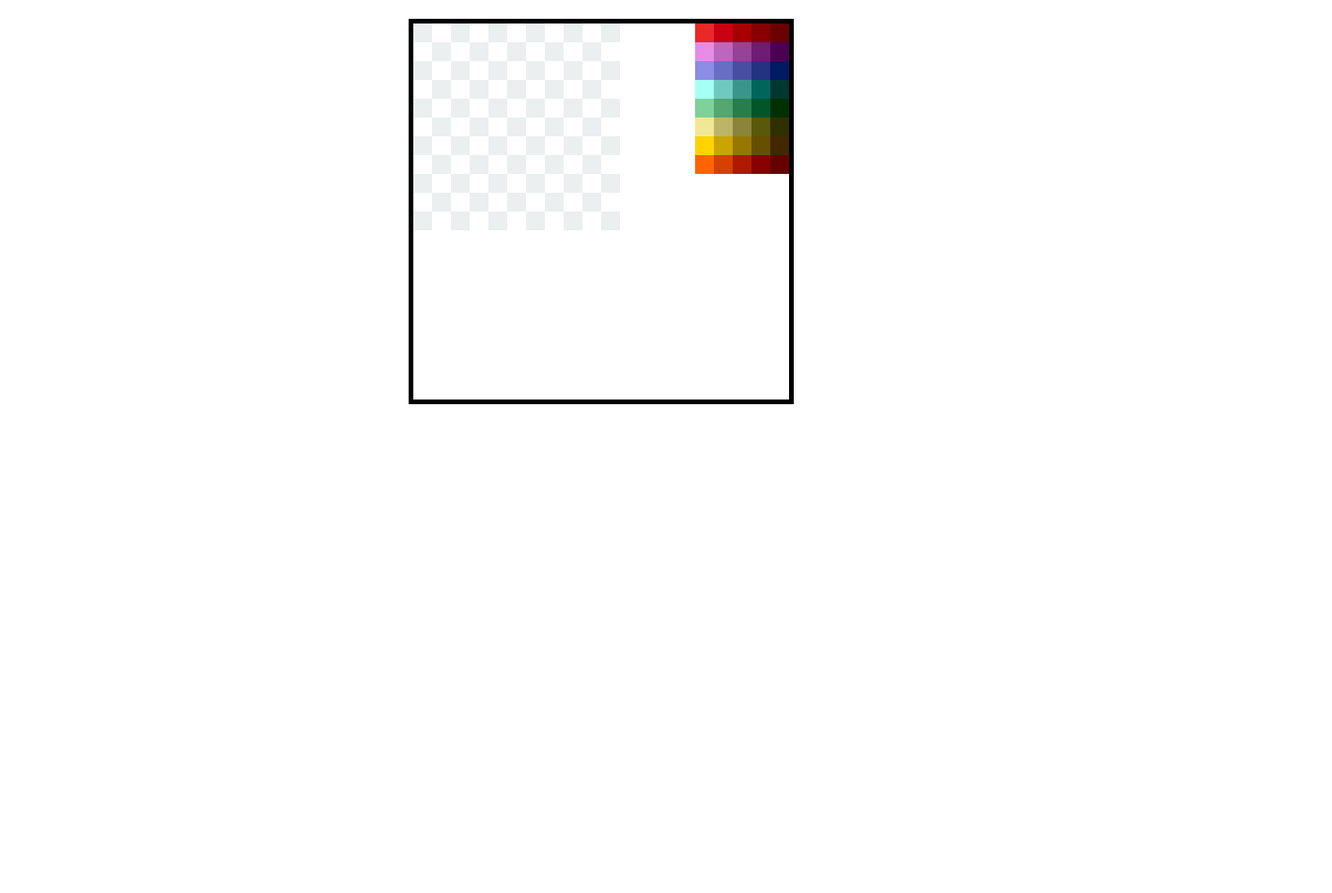
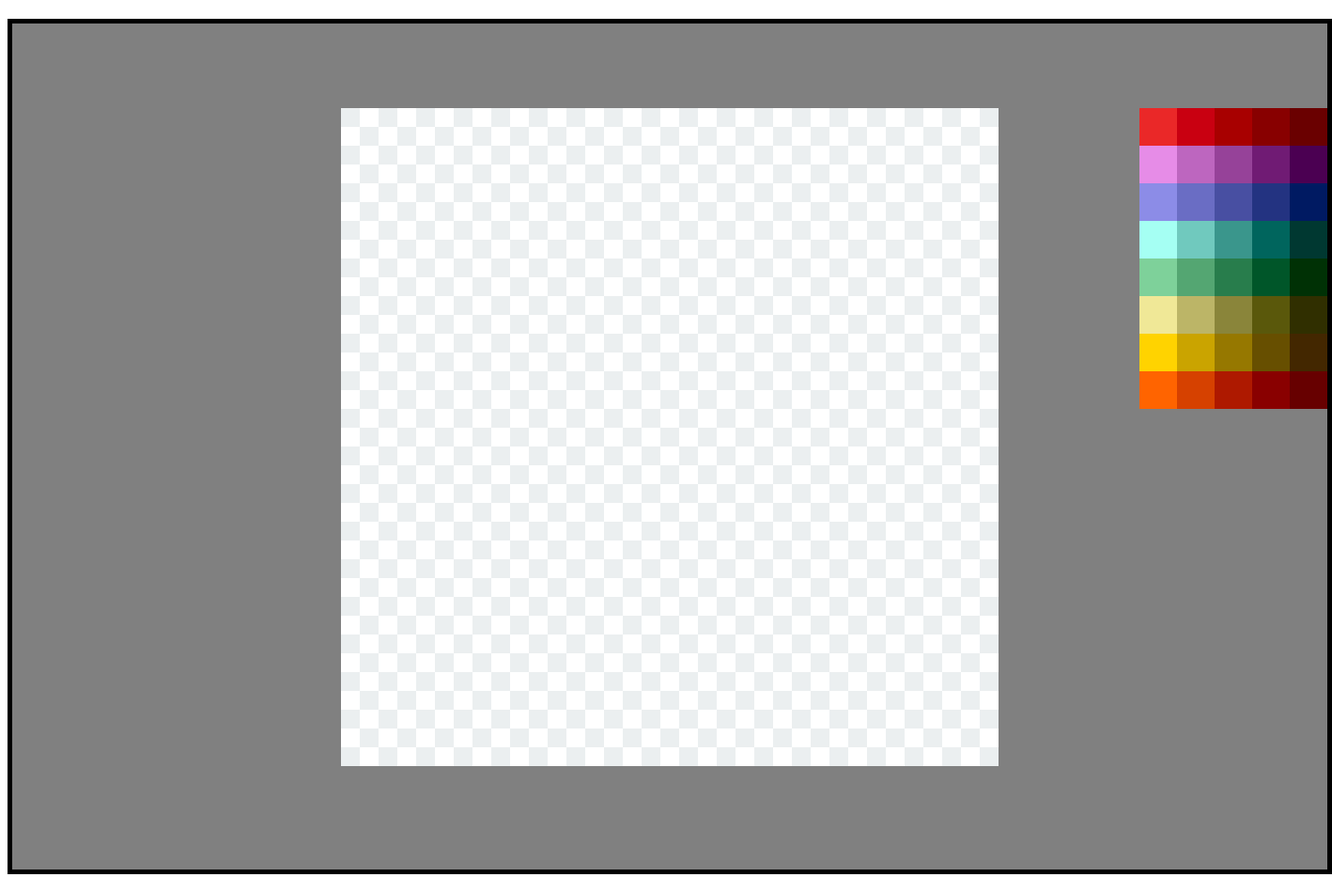
Before and after one commit to Marcikadraga/paintingTable, a plain HTML site: page index.html in a window 1280 px wide. Shown: the whole page at 94% size, 1418 px wide, since content can reach past the window. Before the commit the page ends 800 px from the top, so only its background shows below. Drawn offline with Linux system fonts and the light colour scheme.

Commit message:
changed a lot of things but everything works fine

```diff
--- a/index.html
+++ b/index.html
@@ -13,6 +13,8 @@
 
     </div> -->
     <div id="table">
+        <div id="status"></div>
+        <div id="options"></div>
         <div id="drawingTable"></div>
         <div id="colorPalette"></div>
     </div>
--- a/paintingTable.css
+++ b/paintingTable.css
@@ -1,27 +1,41 @@
 #table{
-    width: 400px;
-    height: 400px;
+    width: 1400px;
+    height: 900px;
     border: 5px solid black;
     margin: 20px auto;
     position: relative;
+    background-color: grey;
+}
+#status{
+    width: 700px;
+    height: 100px;
+    position:absolute;
+    left:25%;
+    top:0%;
+    background-color: grey;
+}
+#options{
+    width:300px;
+    height:700px;
+    position:absolute;
+    top:10%;
+    background-color: grey;
 }
 #drawingTable{
+    width:700px;
+    height: 700px;
+    background-color: grey;
+    position:absolute;
+    left:25%;
+    top:10%;
+}
+
+#colorPalette{
+    position:absolute;
+    right: 0%;
+    top:10%;
     width:200px;
-    height:200px;
-}
-#colorPalette{
-    width:100px;
-    height:200px;
-}
-#drawingTable{
-    background-color: red;
-    position:relative;
-
+    height: 700px;
+    background-color: grey;
 
 }
-#colorPalette{
-
-    position:absolute;
-    right: 0px;
-    top:0px;
-}
--- a/paintingTable.js
+++ b/paintingTable.js
@@ -1,98 +1,40 @@
 
 class FieldPosition {
-    // x; y; id =0;
     constructor(y, x, id) {
         this.y = y;
         this.x = x;
         this.id = id;
     }
-
-
 }
 class Field {
-
-    // _field;
-    // _fieldSize;
-    // _ctx;
-    // _fieldPosition;
-
-
-    // get field() {
-    //     return this._field;
-    // }
-    // set field(value) {
-    //     this._field = value;
-    // }
-    // get fieldSize() {
-    //     return this._fieldSize;
-    // }
-    // set fieldSize(value) {
-    //     this._fieldSize = value;
-    // }
-    // get ctx() {
-    //     return this._ctx;
-    // }
-    // set ctx(value) {
-    //     this._ctx = this.field.getContext("2d");
-    // }
-    // get fieldPosition() {
-    //     return this._fieldPosition;
-    // }
-    // set fieldPosition(value) {
-    //     this._fieldPosition = value;
-    // }
 
     constructor(FieldPosition) {
 
         this.fieldSize = 20;
         this.field = document.createElement('canvas');
-        this.field.id =FieldPosition.id;
+        this.field.id = FieldPosition.id;
         this.field.style.width = this.fieldSize + "px";
         this.field.style.height = this.fieldSize + "px";
         this.field.style.left = this.fieldSize * FieldPosition.x + "px";
         this.field.style.top = this.fieldSize * FieldPosition.y + "px";
         this.field.style.position = "absolute";
-        this.fieldPosition=document.getElementById("table").appendChild(this.field);
+        this.fieldPosition = document.getElementById("drawingTable").appendChild(this.field);
     }
 }
 class Table {
-    // _array;
-    // _yTableSize;
-    // _xTableSize;
-
-    // get array() {
-    //     return this._array;
-    // }
-    // set array(value) {
-    //     this._array = value;
-    // }
-    // get yTableSize() {
-    //     return this._yTableSize;
-    // }
-    // set yTableSize(value) {
-    //     this._yTableSize = value;
-    // }
-
-    // get xTableSize() {
-    //     return this._xTableSize;
-    // }
-    // set xTableSize(value) {
-    //     this._xTableSize = value;
-    // }
-
 
     constructor(yTableSize, xTableSize) {
-        this.array=[];
+        this.array = [];
         this.yTableSize = yTableSize;
         this.xTableSize = xTableSize;
     }
 
     DisplayTheTable() {
-        var id =0;
+        var id = 0;
         for (var i = 0; i < this.yTableSize; i++) {
             this.array.push([]);
             for (var j = 0; j < this.xTableSize; j++) {
-                this.array.push(new Field(new FieldPosition(i,j,id)))
+                this.array.push(new Field(new FieldPosition(i, j, id)))
                 id++
             }
         }
@@ -104,64 +46,67 @@ class Table {
                 document.getElementById(i).style.backgroundColor = "#EBEFF0";
             }
         }
+        // document.getElementById("table").style.height=this.yTableSize*10+"px";
+        // document.getElementById("drawingTable").style.height=this.yTableSize*10+"px";
+        // document.getElementById("drawingTable").style.width =this.xTableSize*10+"px";
+
+
     }
 }
-class ColorFiled{
-    constructor(y,x,id) {
+class ColorFiled {
+    constructor(FieldPosition) {
 
-        this.colorFieldSize = 20;
+        this.colorFieldSize = 40;
         this.colorField = document.createElement('canvas');
-        this.colorField.id =id;
+        this.colorField.id = FieldPosition.id;
         this.colorField.style.width = this.colorFieldSize + "px";
         this.colorField.style.height = this.colorFieldSize + "px";
-        this.colorField.style.left = this.colorFieldSize * x + "px";
-        this.colorField.style.top = this.colorFieldSize * y + "px";
+        this.colorField.style.left = this.colorFieldSize * FieldPosition.x + "px";
+        this.colorField.style.top = this.colorFieldSize * FieldPosition.y + "px";
         this.colorField.style.position = "absolute";
         document.getElementById("colorPalette").appendChild(this.colorField);
     }
 }
-class ColorTable{
-    colorArray=[];
-    colors=[
-
-         ["#EA2828","#C90011","#A80000","#880000","#6A0000"],
-         ["#E68CE7","#BD66BF","#964299","#701B74","#4B0052"],
-         ["#8C8CE7","#6A6DC4","#484FA2","#233381","#001A62"],
-         ["#A5FFF3","#70C9BE","#3A968C","#00655D","#003831"],
-         ["#7ED19A","#54A672","#287D4C","#005629","#003105"],
-         ["#F0E897","#BCB567","#8A853A","#5A580B","#302F00"],
-         ["#FFD300","#CAA400","#967800","#674F00","#432700"],
-         ["#FF6400","#D64100","#AE1900","#890000","#670000"]
-     ];
-    //  constructor(yTableSize, xTableSize) {
-    //     this.colorArray=[];
-    //     this.yTableSize = yTableSize;
-    //     this.xTableSize = xTableSize;
-    // }
+class ColorTable {
 
 
-    DisplayTheTable() {
-        var id =5000;
-        for (var i = 0; i <this.colors.length ; i++) {
-            this.colorArray.push([]);
+    constructor() {
+        this.colorFields = [];
+        this.colors = [
+            ["#EA2828", "#C90011", "#A80000", "#880000", "#6A0000"],
+            ["#E68CE7", "#BD66BF", "#964299", "#701B74", "#4B0052"],
+            ["#8C8CE7", "#6A6DC4", "#484FA2", "#233381", "#001A62"],
+            ["#A5FFF3", "#70C9BE", "#3A968C", "#00655D", "#003831"],
+            ["#7ED19A", "#54A672", "#287D4C", "#005629", "#003105"],
+            ["#F0E897", "#BCB567", "#8A853A", "#5A580B", "#302F00"],
+            ["#FFD300", "#CAA400", "#967800", "#674F00", "#432700"],
+            ["#FF6400", "#D64100", "#AE1900", "#890000", "#670000"]
+        ];
+    }
+
+
+    DisplayTheColorTable() {
+        var id = 5000;
+        for (var i = 0; i < this.colors.length; i++) {
+            this.colorFields.push([]);
             for (var j = 0; j < this.colors[0].length; j++) {
-                this.colorArray.push(new ColorFiled(i,j,id));
-                document.getElementById(id).style.backgroundColor=this.colors[i][j];
+                this.colorFields.push(new ColorFiled(new FieldPosition( i, j, id)));
+                document.getElementById(id).style.backgroundColor = this.colors[i][j];
                 id++
             }
         }
+        // document.getElementById("colorPalette").style.height=this.colors.length*20+"px";
+        // document.getElementById("colorPalette").style.width=this.colors[0].length*20+"px";
 
     }
 }
-class Main
-{
-    startTheProgram(){
-        var t = new Table(11, 11);
+class Main {
+    startTheProgram() {
+        var t = new Table(35, 35);
         t.DisplayTheTable();
+        var colorTable = new ColorTable();
+        colorTable.DisplayTheColorTable();
     }
-
 }
-var m=new Main();
+var m = new Main();
 m.startTheProgram();
-var colorTable=new ColorTable();
-colorTable.DisplayTheTable();
```
Also changed, not shown: printTableNew.js (deleted, +0 -114 lines).
